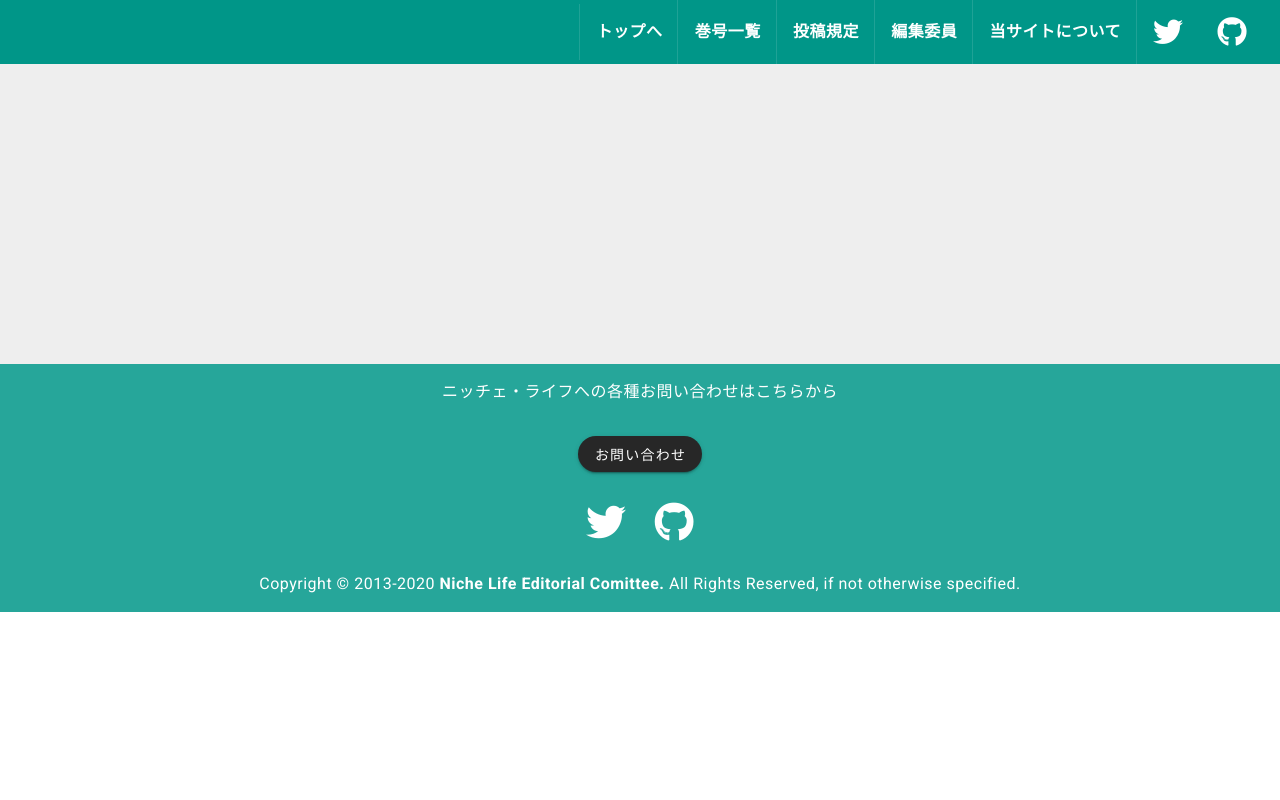
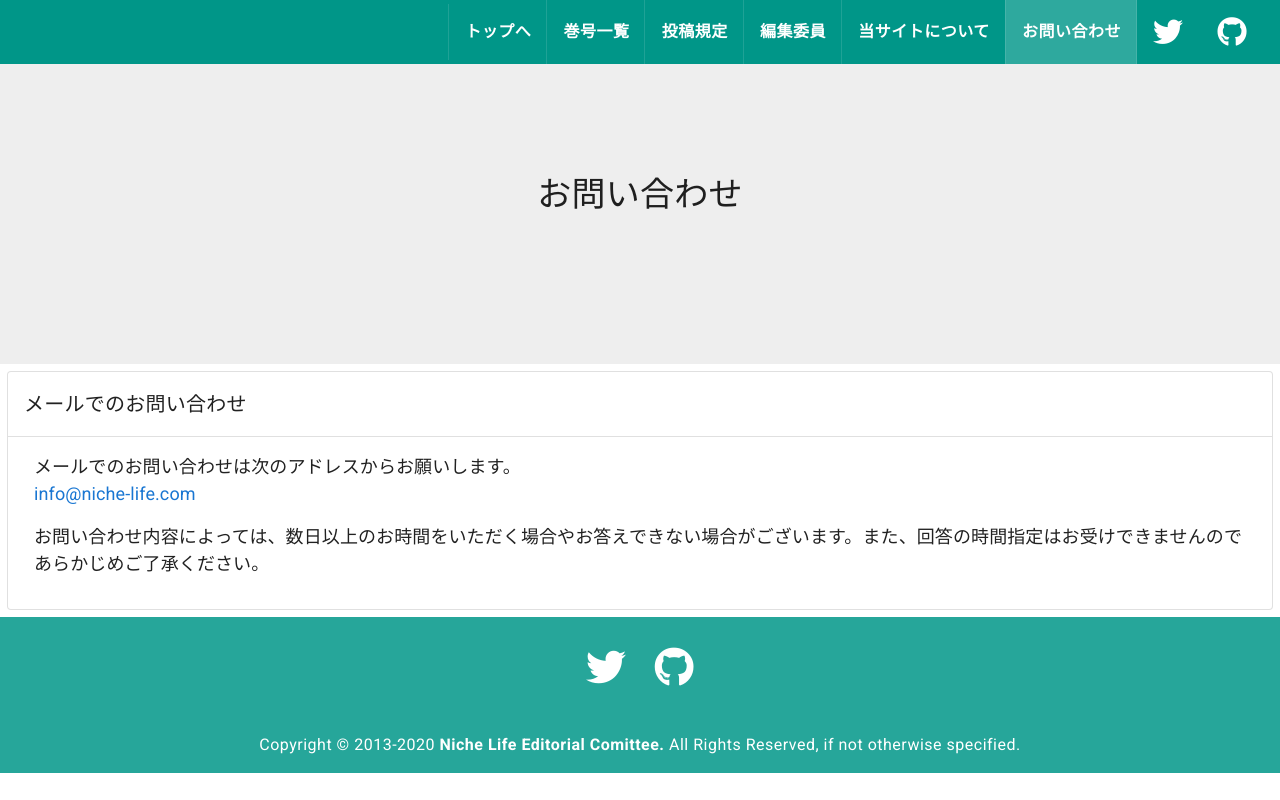
Before and after one commit to niche-life/life, a Nuxt app: page /contact in a window 1280 px wide. Built offline with nearby package versions, Linux system fonts and the light colour scheme.

Commit message:
feat: 問い合わせページを追加

```diff
--- a/components/Footer.vue
+++ b/components/Footer.vue
@@ -1,14 +1,18 @@
 <template>
   <v-footer dark padless>
     <v-card flat tile class="flex teal lighten-1 white--text text-center">
-      <v-card-text class="white--text body-1"
-        >ニッチェ・ライフへの各種お問い合わせはこちらから</v-card-text
-      >
+      <div v-if="!isContact()">
+        <v-card-text class="white--text body-1 mt-3"
+          >ニッチェ・ライフへの各種お問い合わせはこちらから</v-card-text
+        >
+        <v-card-text>
+          <nuxt-link to="/contact">
+            <v-btn rounded outlined large>お問い合わせ</v-btn>
+          </nuxt-link>
+        </v-card-text>
+      </div>
       <v-card-text>
-        <v-btn rounded>お問い合わせ</v-btn>
-      </v-card-text>
-      <v-card-text>
-        <v-btn v-for="icon in icons" :key="icon" class="mx-4 white--text" icon>
+        <v-btn v-for="icon in icons" :key="icon" class="ma-4 white--text" icon>
           <v-icon size="40px">{{ icon }}</v-icon>
         </v-btn>
       </v-card-text>
@@ -23,8 +27,15 @@
 
 <script>
 export default {
-  data: () => ({
-    icons: ["fab fa-twitter", "fab fa-github"],
-  }),
+  methods: {
+    isContact() {
+      return this.$route.name == "contact";
+    },
+  },
+  data() {
+    return {
+      icons: ["fab fa-twitter", "fab fa-github"],
+    };
+  },
 };
 </script>
--- a/components/Jumbotron.vue
+++ b/components/Jumbotron.vue
@@ -41,9 +41,9 @@
       <v-container fill-height>
         <v-row align-content="center" justify="center" class="fill-height">
           <v-col cols="12">
-            <h1 class="display-2 text-center" v-text="contents.title" />
+            <h1 class="display-1 text-center" v-text="contents.title" />
             <br />
-            <p class="text-center" v-text="contents.desc"></p>
+            <p class="text-center" v-html="contents.desc"></p>
           </v-col>
         </v-row>
       </v-container>
@@ -95,6 +95,11 @@ export default {
             desc:
               "ここに説明や導線用のボタン等がが入ります。ここに説明や導線用のボタン等がが入ります。",
           };
+        case "contact":
+          return {
+            title: "お問い合わせ",
+            desc: "",
+          };
         default:
           return "";
       }
--- a/components/Toolbar.vue
+++ b/components/Toolbar.vue
@@ -67,6 +67,10 @@ export default {
         path: "/about",
         text: "当サイトについて",
       },
+      {
+        path: "/contact",
+        text: "お問い合わせ",
+      },
     ],
   }),
 
--- /dev/null
+++ b/pages/contact.vue
@@ -0,0 +1,28 @@
+<template>
+  <div class="Contact">
+    <TextCard title="メールでのお問い合わせ">
+      <p>
+        メールでのお問い合わせは次のアドレスからお願いします。<br />
+        <a href="mailto:info@niche-life.com">info@niche-life.com</a>
+      </p>
+      <p>
+        お問い合わせ内容によっては、数日以上のお時間をいただく場合やお答えできない場合がございます。また、回答の時間指定はお受けできませんのであらかじめご了承ください。
+      </p>
+    </TextCard>
+  </div>
+</template>
+
+<script>
+import TextCard from "@/components/TextCard.vue";
+
+export default {
+  components: {
+    TextCard,
+  },
+  head() {
+    return {
+      title: "お問い合わせ",
+    };
+  },
+};
+</script>
```
